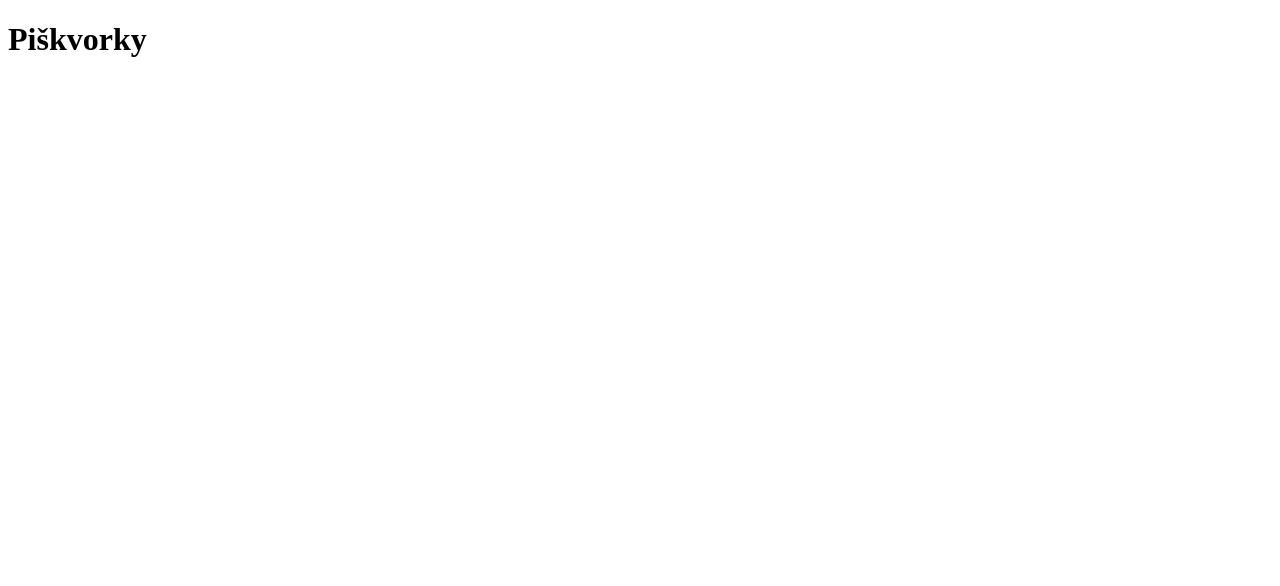
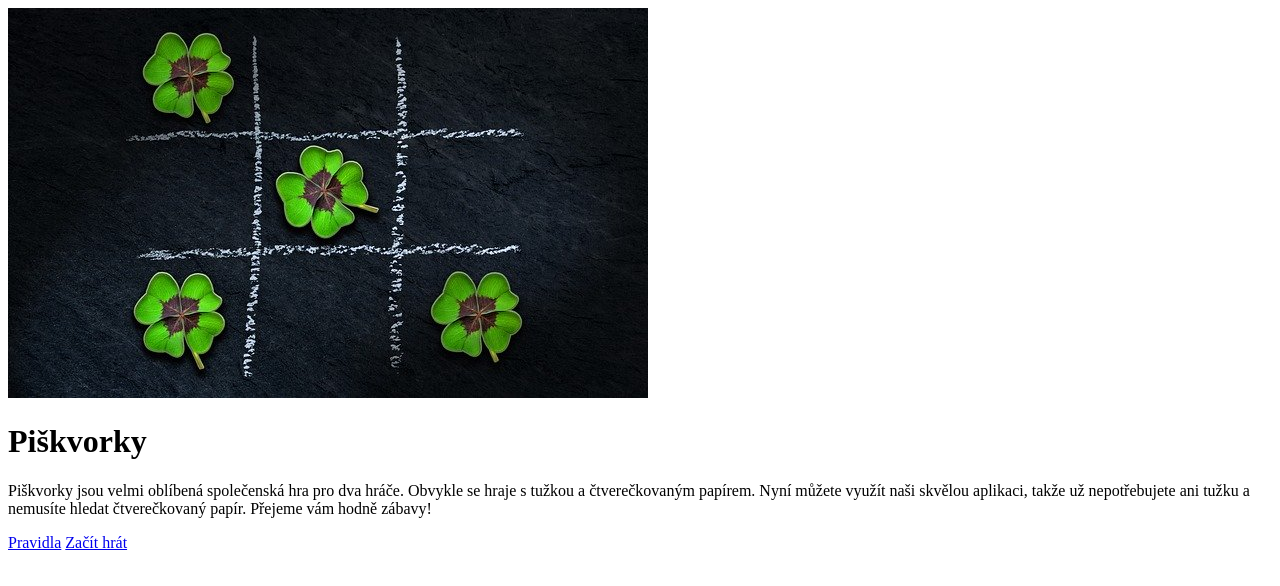
Before and after one commit to zkuratkova/piskvorky, a plain HTML site: page index.html in a window 1280 px wide. Drawn offline with Linux system fonts and the light colour scheme.

Commit message:
Úprava htlm

```diff
--- a/index.html
+++ b/index.html
@@ -4,9 +4,31 @@
     <meta charset="UTF-8" />
     <meta http-equiv="X-UA-Compatible" content="IE=edge" />
     <meta name="viewport" content="width=device-width, initial-scale=1.0" />
+    <link rel="stylesheet" href="styles.css" />
     <title>Piškvorky</title>
   </head>
   <body>
-    <h1>Piškvorky</h1>
+    <div class="intro">
+      <img
+        class="intro__hero"
+        src="images/uvodni.jpg"
+        alt="čtyřlísky rozložené v piškvorkové mřížce"
+      />
+      <div class="intro__info">
+        <h1 class="intro__title">Piškvorky</h1>
+        <p class="intro__text">
+          Piškvorky jsou velmi oblíbená společenská hra pro dva hráče. Obvykle
+          se hraje s tužkou a čtverečkovaným papírem. Nyní můžete využít naši
+          skvělou aplikaci, takže už nepotřebujete ani tužku a nemusíte hledat
+          čtverečkovaný papír. Přejeme vám hodně zábavy!
+        </p>
+      </div>
+      <a class="intro__anchor intro__anchor--rules" href="index.html"
+        >Pravidla</a
+      >
+      <a class="intro__anchor intro__anchor--play" href="index.html"
+        >Začít hrát</a
+      >
+    </div>
   </body>
 </html>
```
Also changed, not shown: images/uvodni.jpg (added), styles.css (added).
